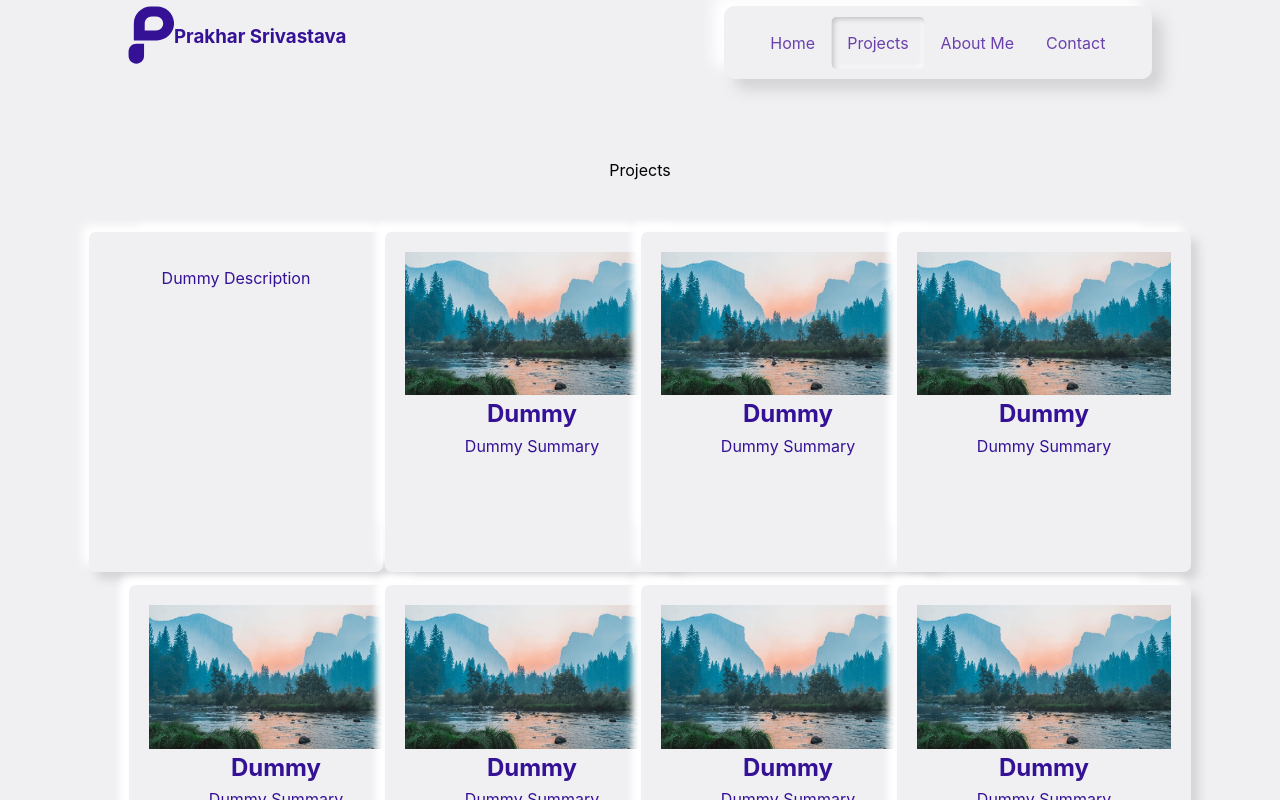
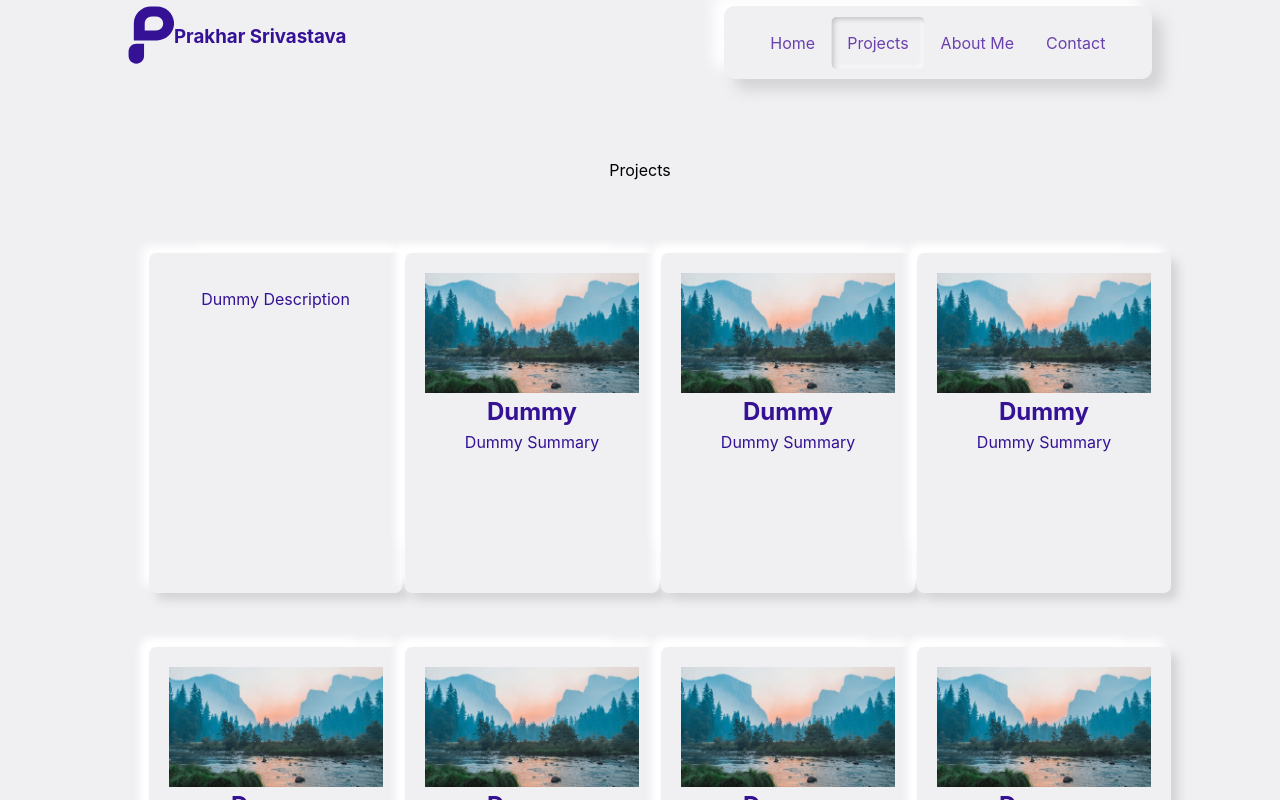
Before and after one commit to prakhar-s-srivastava/PortfolioNew, a React (Create React App) app: page /Projects in a window 1280 px wide. In both pictures the pointer is over the element 256 px from the left and 382 px from the top of the page. Shown: the top 800 px of the page. Built offline with nearby package versions, Linux system fonts and the light colour scheme.

Commit message:
managed overlapping

```diff
--- a/src/Css/Flipping.css
+++ b/src/Css/Flipping.css
@@ -5,6 +5,7 @@
   height: 300px;
   border: 1px solid #f1f1f1;
   perspective: 1000px; /* Remove this if you don't want the 3D effect */
+  margin: 2%;
 }
 
 /* This container is needed to position the front and back side */
@@ -20,7 +21,8 @@
 
 /* Do an horizontal flip when you move the mouse over the flip box container */
 .flip-card:hover .flip-card-inner {
-  transform: rotateY(180deg);
+  transform: rotateY(180deg) translateX(-40px);
+  /* transform: ; */
 }
 
 /* Position the front and back side */
```
